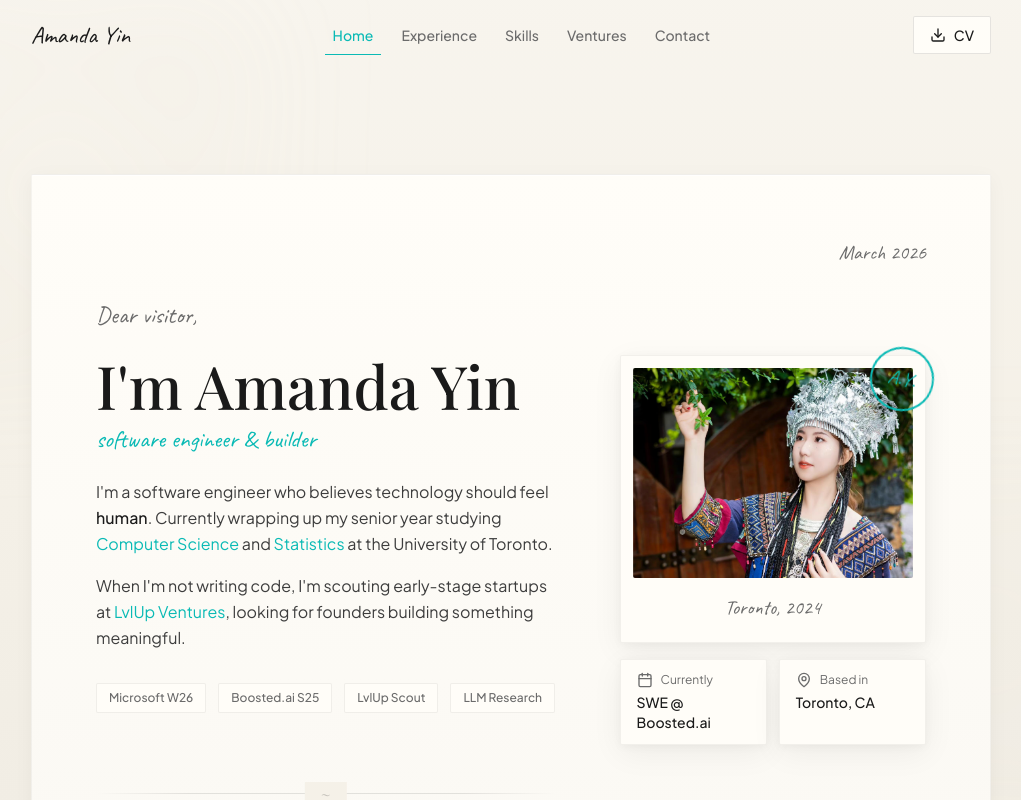
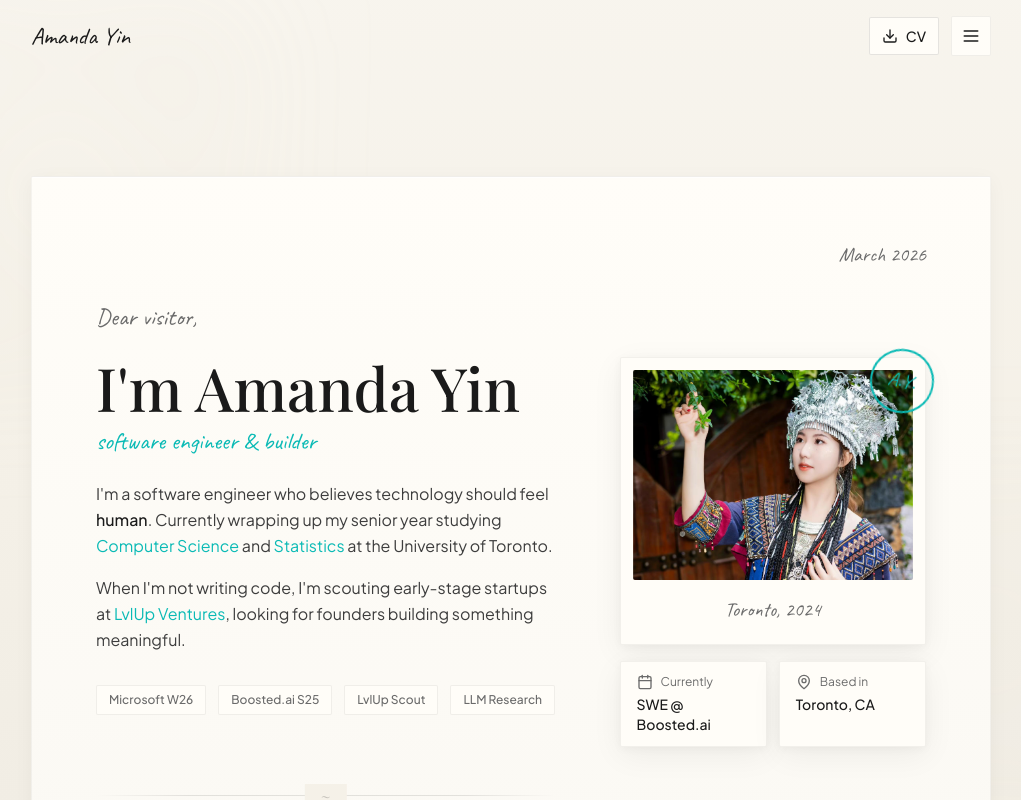
Before and after one commit to amanda-yin-x/amanda-yin-x.github.io, a Next.js app: page / in a window 1280 px wide. Shown: the top 800 px of the page, without its empty margins (129-1150 px from the left). Built offline with nearby package versions, Linux system fonts and the light colour scheme; a web font is replaced by a local one.

Commit message:
refactor: replace inline nav with hamburger dropdown menu

```diff
--- a/components/navigation.tsx
+++ b/components/navigation.tsx
@@ -39,6 +39,14 @@ export function Navigation() {
     return () => window.removeEventListener("scroll", handleScroll);
   }, []);
 
+  // Close menu when clicking outside
+  useEffect(() => {
+    if (!open) return;
+    const handleClick = () => setOpen(false);
+    document.addEventListener("click", handleClick);
+    return () => document.removeEventListener("click", handleClick);
+  }, [open]);
+
   return (
     <header className="sticky top-0 z-40">
       <motion.div
@@ -62,49 +70,29 @@ export function Navigation() {
             </span>
           </Link>
 
-          {/* Desktop navigation */}
-          <nav className="hidden items-center gap-1 md:flex">
-            {links.map((link) => {
-              const active = pathname === link.href;
-              return (
-                <Link
-                  key={link.href}
-                  href={link.href}
-                  className={`relative px-3 py-2 text-sm font-medium transition-colors ${
-                    active ? "text-tiffany" : "text-inkFaded hover:text-ink"
-                  }`}
-                >
-                  {link.label}
-                  {active && (
-                    <motion.span
-                      layoutId="nav-indicator"
-                      className="absolute inset-x-1 -bottom-0.5 h-px bg-tiffany"
-                      transition={{ type: "spring", stiffness: 380, damping: 30 }}
-                    />
-                  )}
-                </Link>
-              );
-            })}
-          </nav>
-
           <div className="flex items-center gap-3">
+            {/* CV Download button - always visible */}
             <Link
               href="/CV_Amanda_Yin_25.pdf"
               target="_blank"
               rel="noreferrer"
-              className="hidden items-center gap-2 rounded-sm border border-borderDark bg-paper px-4 py-2 text-sm font-medium text-ink transition-all hover:border-tiffany hover:text-tiffany sm:inline-flex"
+              className="inline-flex items-center gap-2 rounded-sm border border-borderDark bg-paper px-3 py-2 text-sm font-medium text-ink transition-all hover:border-tiffany hover:text-tiffany"
             >
               <Download className="h-4 w-4" />
-              CV
+              <span className="hidden sm:inline">CV</span>
             </Link>
 
-            {/* Mobile menu button */}
+            {/* Hamburger menu button - always visible */}
+            <div className="relative">
               <button
                 type="button"
                 aria-label={open ? "Close menu" : "Open menu"}
                 aria-expanded={open}
-              onClick={() => setOpen((v) => !v)}
-              className="flex h-10 w-10 items-center justify-center rounded-sm border border-border bg-paper text-ink transition-all hover:border-tiffany focus-visible:outline-none focus-visible:ring-2 focus-visible:ring-tiffany/40 md:hidden"
+                onClick={(e) => {
+                  e.stopPropagation();
+                  setOpen((v) => !v);
+                }}
+                className="flex h-10 w-10 items-center justify-center rounded-sm border border-border bg-paper text-ink transition-all hover:border-tiffany focus-visible:outline-none focus-visible:ring-2 focus-visible:ring-tiffany/40"
               >
                 <AnimatePresence initial={false} mode="wait">
                   {open ? (
@@ -130,23 +118,12 @@ export function Navigation() {
                   )}
                 </AnimatePresence>
               </button>
-          </div>
-        </div>
 
-        {/* Mobile menu */}
+              {/* Dropdown menu */}
               <AnimatePresence>
                 {open && (
-            <>
                   <motion.div
-                initial={{ opacity: 0 }}
-                animate={{ opacity: 1 }}
-                exit={{ opacity: 0 }}
-                transition={{ duration: 0.2 }}
-                className="fixed inset-0 z-40 bg-ink/10 backdrop-blur-sm md:hidden"
-                onClick={() => setOpen(false)}
-              />
-              <motion.div
-                className="absolute right-4 top-full z-50 mt-2 w-[calc(100vw-2rem)] max-w-xs rounded-sm border border-border bg-paper p-2 shadow-paperLifted md:hidden"
+                    className="absolute right-0 top-full z-50 mt-2 w-48 rounded-sm border border-border bg-paper p-2 shadow-paperLifted"
                     initial={{ opacity: 0, y: -8, scale: 0.96 }}
                     animate={{ opacity: 1, y: 0, scale: 1 }}
                     exit={{ opacity: 0, y: -8, scale: 0.96 }}
@@ -161,39 +138,44 @@ export function Navigation() {
                             key={link.href}
                             initial={{ opacity: 0, x: -8 }}
                             animate={{ opacity: 1, x: 0 }}
-                        transition={{ delay: index * 0.05 }}
+                            transition={{ delay: index * 0.03 }}
                           >
                             <Link
                               href={link.href}
-                          className={`flex items-center justify-between rounded-sm px-3 py-2.5 text-sm font-medium transition-colors ${
+                              className={`flex items-center justify-between rounded-sm px-3 py-2 text-sm font-medium transition-colors ${
                                 active
                                   ? "bg-tiffanyMuted text-tiffany"
                                   : "text-ink hover:bg-paperDark"
                               }`}
                             >
                               <span>{link.label}</span>
-                          <ArrowUpRight className={`h-4 w-4 ${active ? "text-tiffany" : "text-inkWash"}`} />
+                              <ArrowUpRight className={`h-3.5 w-3.5 ${active ? "text-tiffany" : "text-inkWash"}`} />
                             </Link>
                           </motion.div>
                         );
                       })}
-                  <div className="mt-2 border-t border-border pt-2">
-                    <Link
-                      href="/CV_Amanda_Yin_25.pdf"
-                      target="_blank"
-                      rel="noreferrer"
-                      className="flex w-full items-center justify-center gap-2 rounded-sm bg-ink px-4 py-2.5 text-sm font-medium text-paper transition-all hover:bg-inkLight"
-                    >
-                      <Download className="h-4 w-4" />
-                      Download CV
-                    </Link>
-                  </div>
                     </nav>
                   </motion.div>
-            </>
                 )}
               </AnimatePresence>
+            </div>
+          </div>
+        </div>
       </motion.div>
+
+      {/* Backdrop overlay when menu is open */}
+      <AnimatePresence>
+        {open && (
+          <motion.div
+            initial={{ opacity: 0 }}
+            animate={{ opacity: 1 }}
+            exit={{ opacity: 0 }}
+            transition={{ duration: 0.2 }}
+            className="fixed inset-0 z-30 bg-ink/5"
+            onClick={() => setOpen(false)}
+          />
+        )}
+      </AnimatePresence>
     </header>
   );
 }
```
Lines whose indentation alone changed are shown as unchanged.
